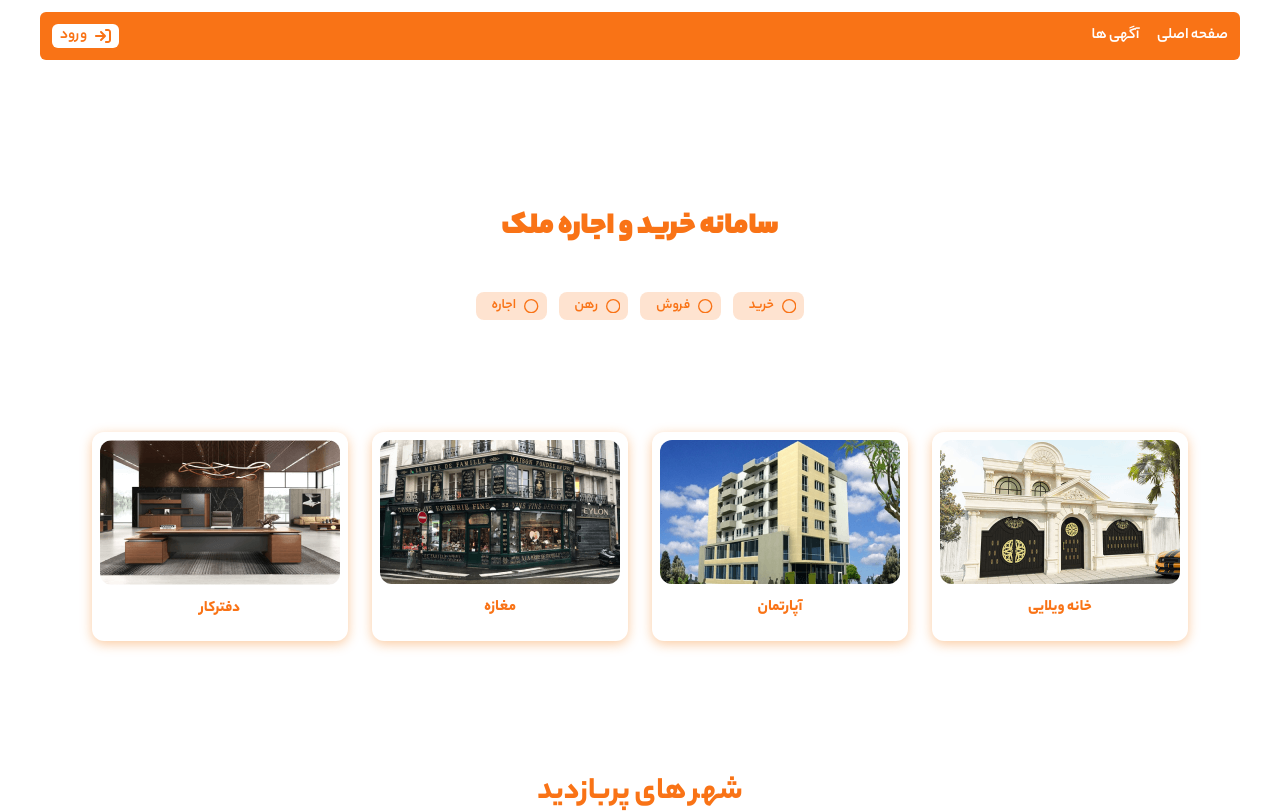
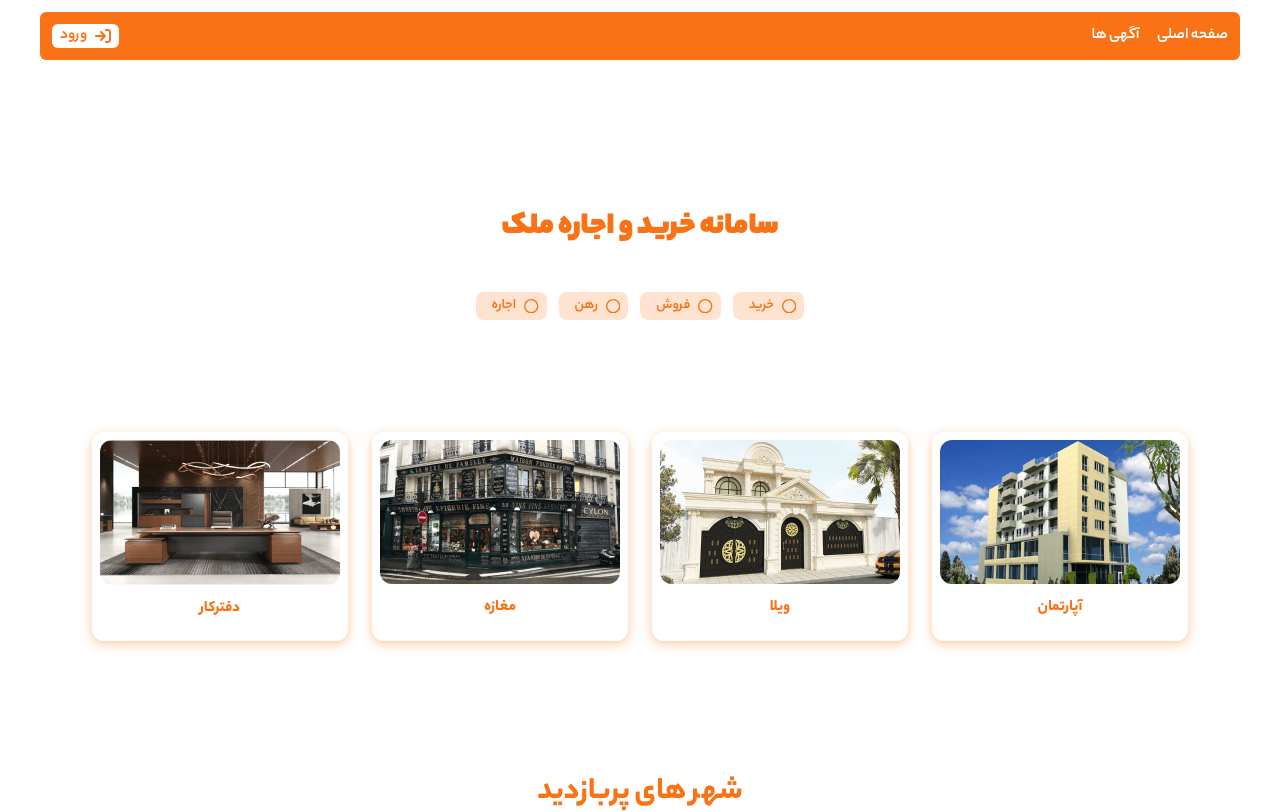
Before and after one commit to mahan-dev/Real-State, a Next.js app: page / in a window 1280 px wide. Shown: the top 812 px of the page. Built offline with nearby package versions, Linux system fonts and the light colour scheme; no server answers.

Commit message:
constants  updated

```diff
--- a/src/components/modules/Card.tsx
+++ b/src/components/modules/Card.tsx
@@ -1,11 +1,8 @@
 import React from "react";
-import { PiBuildingApartmentFill } from "react-icons/pi";
-import { PiOfficeChairDuotone } from "react-icons/pi";
-import { PiStorefrontDuotone } from "react-icons/pi";
-import { AiOutlineHome } from "react-icons/ai";
+
 import { TiLocation } from "react-icons/ti";
 import { FaArrowLeftLong } from "react-icons/fa6";
-
+import { icons } from "@/constants/const";
 import styles from "@/modules/styles/card/route.module.css";
 import { sp } from "@/utils/replaceNumber";
 import { ProfileTypes } from "@/models/interface/ProfileTypes";
@@ -18,13 +15,6 @@ interface CardProps {
 const Card = ({ data }: CardProps) => {
   const { _id, title, category, location, price } = data;
   console.log(_id);
-
-  const icons = {
-    store: <PiStorefrontDuotone />,
-    apartment: <PiBuildingApartmentFill />,
-    office: <PiOfficeChairDuotone />,
-    villa: <AiOutlineHome />,
-  };
 
   return (
     <section className={styles.container}>
--- a/src/components/modules/CategoryCard.tsx
+++ b/src/components/modules/CategoryCard.tsx
@@ -2,33 +2,26 @@ import React from "react";
 import Image from "next/image";
 import styles from "@/modules/styles/categoryCard/route.module.css";
 import Link from "next/link";
+import { categories } from "@/constants/const";
 
 interface CategoryCardProps {
-  data: CategoryItem[];
-}
-
-interface CategoryItem {
-  name: string;
-  title: string;
+  data: { [key: string]: string }[];
 }
 
 const CategoryCard = ({ data }: CategoryCardProps) => {
-  console.log(data);
   return (
     <ul className={styles.categoryList}>
-      {data.map((item) => (
-        <li key={item.name}>
-          <Link
-            href={`/buy-residential?category=${item.name}`}
-          >
+      {Object.keys(data).map((item) => (
+        <li key={item}>
+          <Link href={`/buy-residential?category=${item}`}>
             <Image
               className={styles.categoryList__image}
-              alt={item.name}
-              src={`/images/${item.name}.png`}
+              alt={item}
+              src={`/images/${item}.png`}
               width={240}
               height={144}
             />
-            <p className="text-center my-3">{item.title}</p>
+            <p className="text-center my-3">{categories[item]}</p>
           </Link>
         </li>
       ))}
--- a/src/components/modules/DetailSideBar.tsx
+++ b/src/components/modules/DetailSideBar.tsx
@@ -5,25 +5,12 @@ import styles from "@/modules/styles/detailSidebar/route.module.css";
 import { TbHomeCog } from "react-icons/tb";
 import { TiPhone } from "react-icons/ti";
 import { e2p, sp } from "@/utils/replaceNumber";
-import { categories, categoryCard, cities } from "@/templates/constants/const";
-import {
-  PiBuildingApartmentFill,
-  PiOfficeChairDuotone,
-  PiStorefrontDuotone,
-} from "react-icons/pi";
-import { AiOutlineHome } from "react-icons/ai";
+import { categories, icons } from "@/constants/const";
 import { FaRegCalendar } from "react-icons/fa";
 import ShareButton from "@/elements/ShareButton";
 
 const SideBar = ({ phone, price, category, constructionDate }) => {
   const formattedDate = new Date(constructionDate).toLocaleDateString("fa-IR");
-
-  const icons = {
-    store: <PiStorefrontDuotone />,
-    apartment: <PiBuildingApartmentFill />,
-    office: <PiOfficeChairDuotone />,
-    villa: <AiOutlineHome />,
-  };
 
   return (
     <>
--- a/src/components/modules/SideBar.tsx
+++ b/src/components/modules/SideBar.tsx
@@ -1,17 +1,11 @@
 import React from "react";
+import Link from "next/link";
+import { FaFilter } from "react-icons/fa6";
 import styles from "@/modules/styles/sideBar/route.module.css";
-import { FaFilter } from "react-icons/fa6";
-import Link from "next/link";
+
+import { categories } from "@/constants/const";
 
 const SideBar = () => {
-
-    const queries = [
-        {villa: "ویلا"},
-        {apartment: "آپارتمان"},
-        {office: "دفتر"},
-        {store: "مغازه"},
-    ]
-
   return (
     <aside className={styles.aside}>
       <p>
@@ -19,16 +13,17 @@ const SideBar = () => {
         دسته بندی
       </p>
       <Link href={"/buy-residential"}>همه</Link>
-      {
-        queries.map((item, index) => (
-            <Link key={index} href={{
-                pathname:"/buy-residential",
-                query:{category: Object.keys(item)}
-            }}>
-                {Object.values(item)}
-            </Link>
-        ))
-      }
+      {Object.keys(categories).map((item, index) => (
+        <Link
+          key={index}
+          href={{
+            pathname: "/buy-residential",
+            query: { category: item },
+          }}
+        >
+          {categories[item]}
+        </Link>
+      ))}
     </aside>
   );
 };
--- a/src/components/templates/HomePage.tsx
+++ b/src/components/templates/HomePage.tsx
@@ -5,7 +5,7 @@ import Services from "../modules/Services";
 import CategoryCard from "@/modules/CategoryCard";
 import CityCard from "@/components/modules/CityCard";
 
-import { categoryCard, cities, services } from "@/templates/constants/const";
+import { categories, cities, services } from "@/constants/const";
 
 const HomePage = (): JSX.Element => {
   return (
@@ -18,7 +18,7 @@ const HomePage = (): JSX.Element => {
           </ul>
         </div>
       </div>
-      <CategoryCard data={categoryCard} />
+      <CategoryCard data={categories} />
 
       <CityCard data={cities} />
     </section>
--- a/src/components/templates/constants/const.ts
+++ b/src/constants/const.tsx
@@ -1,3 +1,8 @@
+import { PiBuildingApartmentFill } from "react-icons/pi";
+import { PiOfficeChairDuotone } from "react-icons/pi";
+import { PiStorefrontDuotone } from "react-icons/pi";
+import { AiOutlineHome } from "react-icons/ai";
+
 const services = ["خرید", "فروش", "رهن", "اجاره"];
 const cities = [
   "تهران",
@@ -10,13 +15,6 @@ const cities = [
   "خرم آباد",
 ];
 
-const categoryCard = [
-  { name: "villa", title: "خانه ویلایی" },
-  { name: "apartment", title: "آپارتمان" },
-  { name: "store", title: "مغازه" },
-  { name: "office", title: "دفترکار" },
-];
-
 const categories = {
   apartment: "آپارتمان",
   villa: "ویلا",
@@ -24,4 +22,11 @@ const categories = {
   office: "دفترکار",
 };
 
+export const icons = {
+  store: <PiStorefrontDuotone />,
+  apartment: <PiBuildingApartmentFill />,
+  office: <PiOfficeChairDuotone />,
+  villa: <AiOutlineHome />,
+};
+
 export { services, cities, categoryCard, categories };
--- a/tsconfig.json
+++ b/tsconfig.json
@@ -29,9 +29,10 @@
       "@/elements/*": ["src/components/elements/*"],
       "@/api/*": ["src/app/api/*"],
       "@/utils/*": ["src/utils/*"],
-      "@/helper/*": ["src/helper/*"]
+      "@/helper/*": ["src/helper/*"],
+      "@/constants/*": ["src/constants/*"]
     }
   },
-  "include": ["next-env.d.ts", "**/*.ts", "**/*.tsx", ".next/types/**/*.ts", "postcss.config.js", "src/utils/auth.ts", "src/models/User.ts", "src/app/dashboard/my-profiles/[profileId]/page.tsx", "src/app/buy-residential/page.tsx"],
+  "include": ["next-env.d.ts", "**/*.ts", "**/*.tsx", ".next/types/**/*.ts", "postcss.config.js", "src/utils/auth.ts", "src/models/User.ts", "src/app/dashboard/my-profiles/[profileId]/page.tsx", "src/app/buy-residential/page.tsx", "src/constants/const.ts"],
   "exclude": ["node_modules"]
 }
```
